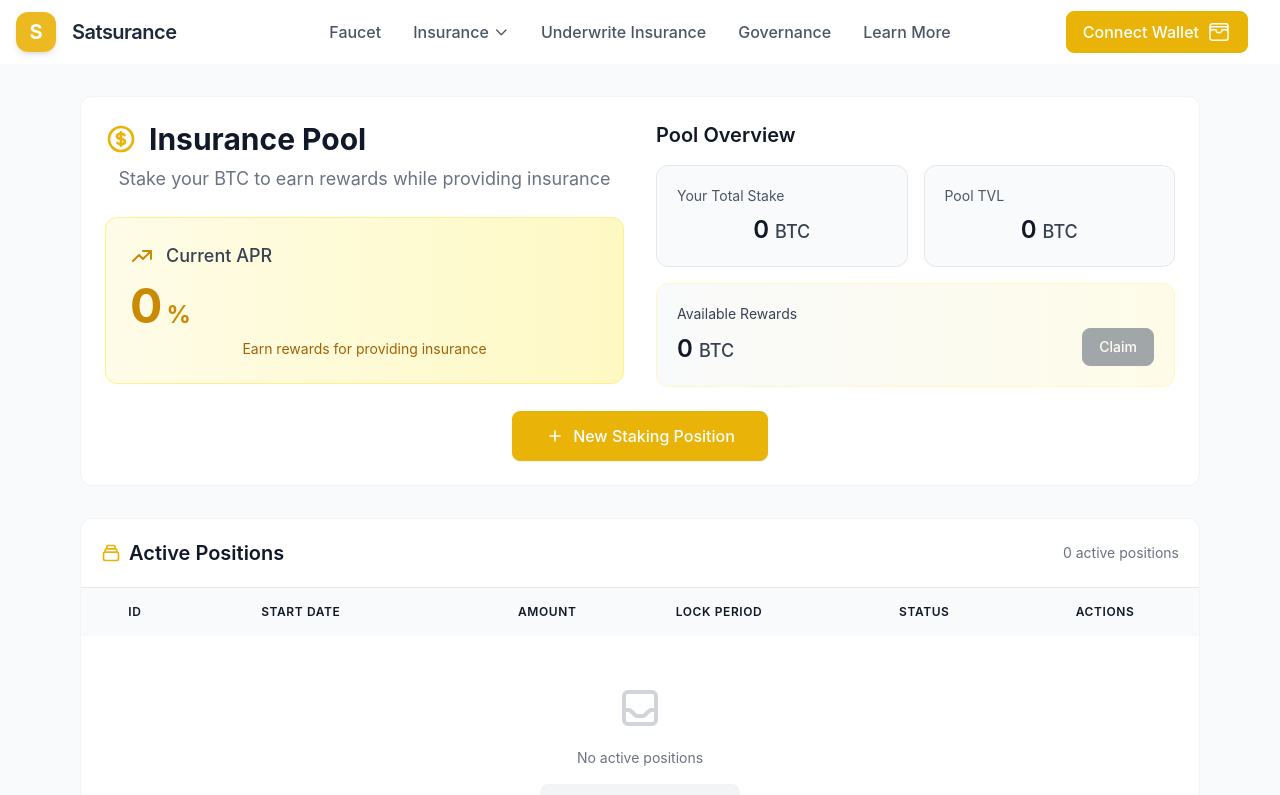
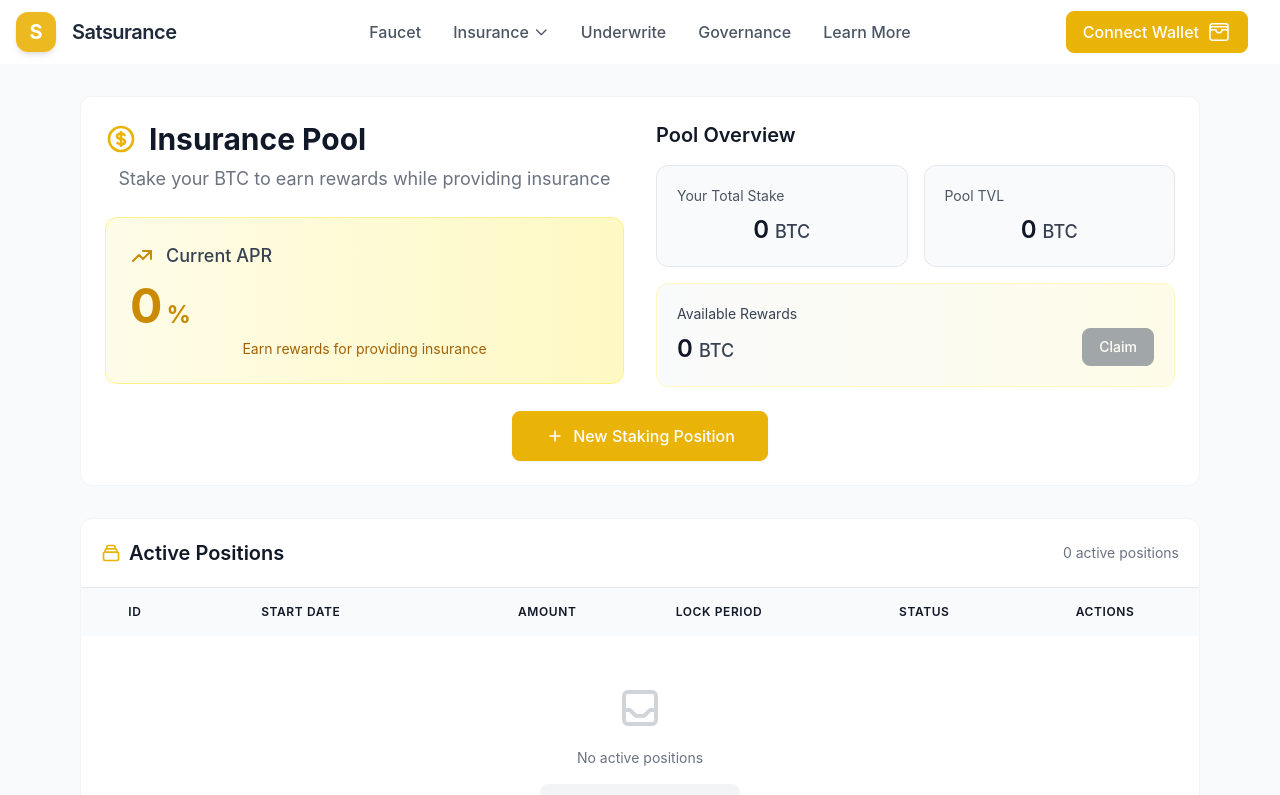
Before and after one commit to Satsurance/sat-ui, a Vue app: page /stake in a window 1280 px wide. Shown: the top 795 px of the page. Built offline with nearby package versions, Linux system fonts and the light colour scheme.

Commit message:
minor text fixes.

```diff
--- a/src/components/Navbar.vue
+++ b/src/components/Navbar.vue
@@ -51,7 +51,7 @@
                       class="block px-4 py-2 text-gray-600 hover:text-yellow-500 hover:bg-gray-50"
                       active-class="text-blue-600"
                   >
-                    My Purchases
+                    Purchases
                   </router-link>
                   <router-link
                       to="/cover"
@@ -68,7 +68,7 @@
                 class="text-gray-600 hover:text-yellow-500"
                 active-class="text-blue-600"
             >
-              Underwrite Insurance
+              Underwrite
             </router-link>
             <router-link
                 to="/claims_gov"
@@ -168,7 +168,7 @@
                 class="block w-full text-gray-600 hover:text-yellow-500 py-3"
                 active-class="text-blue-600"
             >
-              My Purchases
+              Purchases
             </router-link>
             <router-link
                 to="/cover"
@@ -184,7 +184,7 @@
             class="text-gray-600 hover:text-yellow-500 py-4"
             active-class="text-blue-600"
         >
-          Underwrite Insurance
+          Underwrite
         </router-link>
         <router-link
             to="/claims_gov"
```
